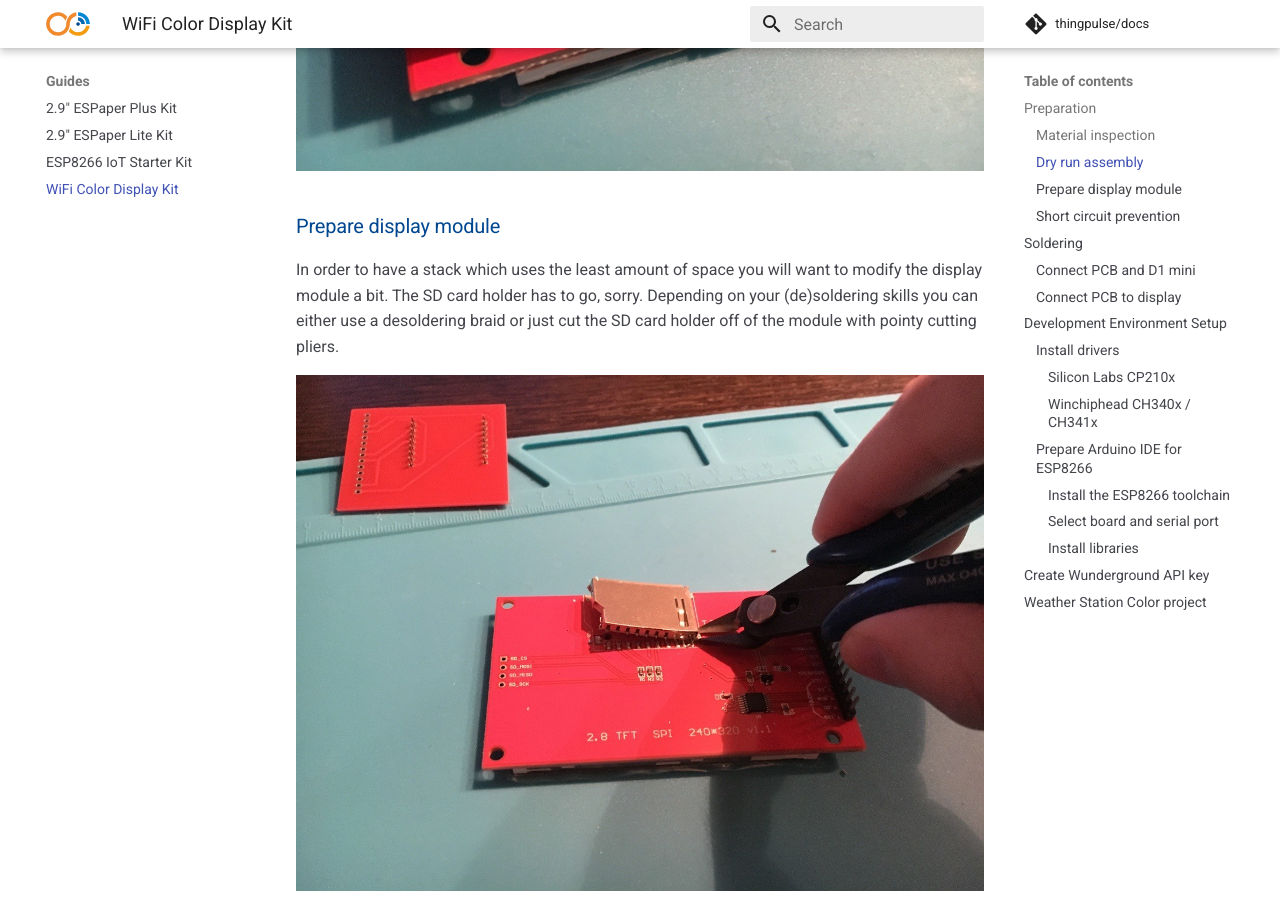
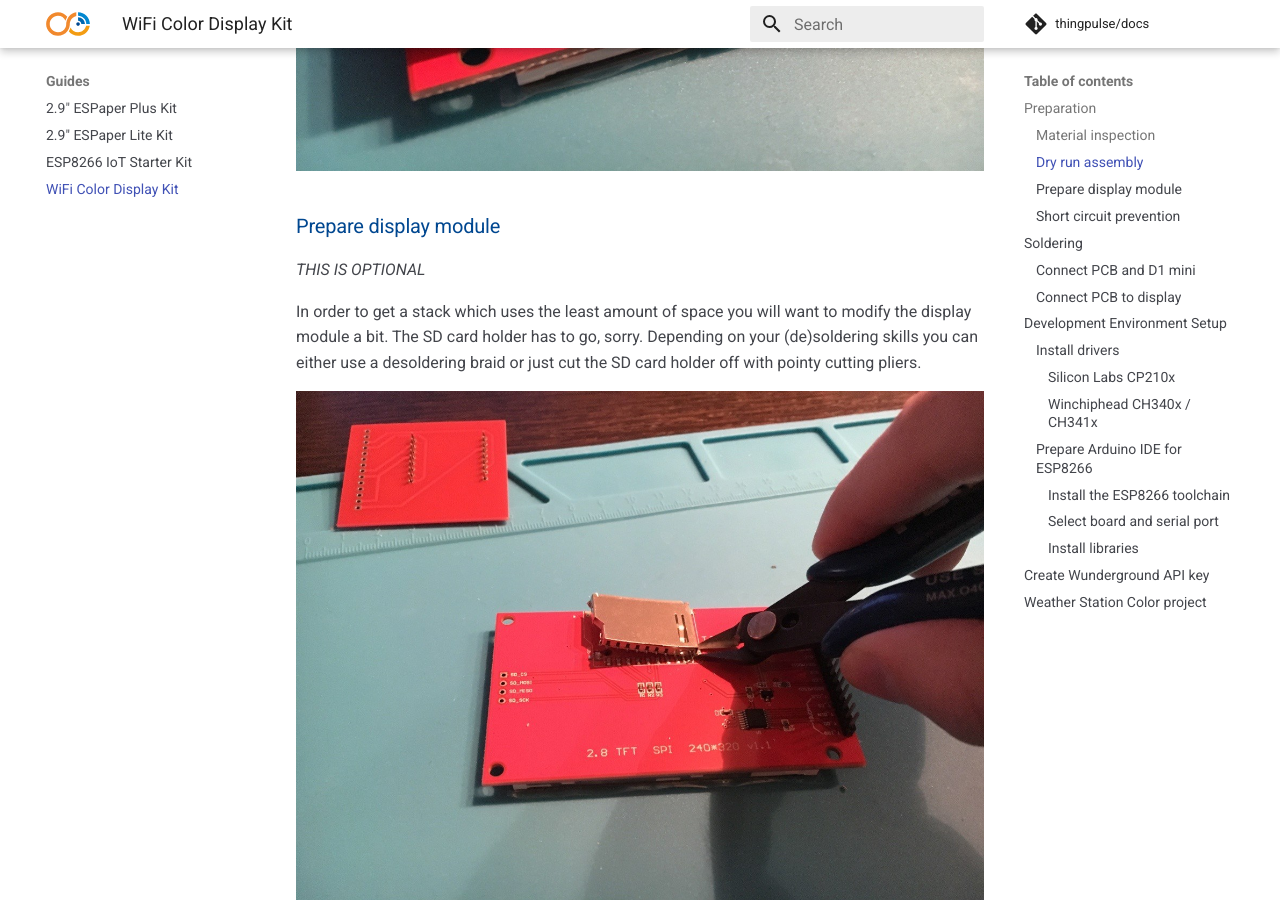
Before and after one commit to ThingPulse/docs, an MkDocs documentation site: the page built from docs/guides/wifi-color-display-kit.md, in a window 1280 px wide and 900 px high, scrolled down 2025 px. Built offline with MkDocs 1.6.1 and Material for MkDocs 9.7.7, drawn with Linux system fonts in a browser that asks for light colours; comment, search, counter and statistics services are not loaded; old or Windows-style settings are respelled for this version of MkDocs.

Commit message:
Declare the SD-card stripping optional

```diff
--- a/docs/guides/wifi-color-display-kit.md
+++ b/docs/guides/wifi-color-display-kit.md
@@ -40,9 +40,11 @@ soldered to the PCB. Otherwise the order is reversed.
 
 ### Prepare display module
 
-In order to have a stack which uses the least amount of space you will want to modify the display module a bit. The
+*THIS IS OPTIONAL*
+
+In order to get a stack which uses the least amount of space you will want to modify the display module a bit. The
 SD card holder has to go, sorry. Depending on your (de)soldering skills you can either use a desoldering braid or
-just cut the SD card holder off of the module with pointy cutting pliers.
+just cut the SD card holder off with pointy cutting pliers.
 
 ![](../img/guides/wifi-color-display-kit/3-cut-off-sd-card-slot.jpg)
 
```
